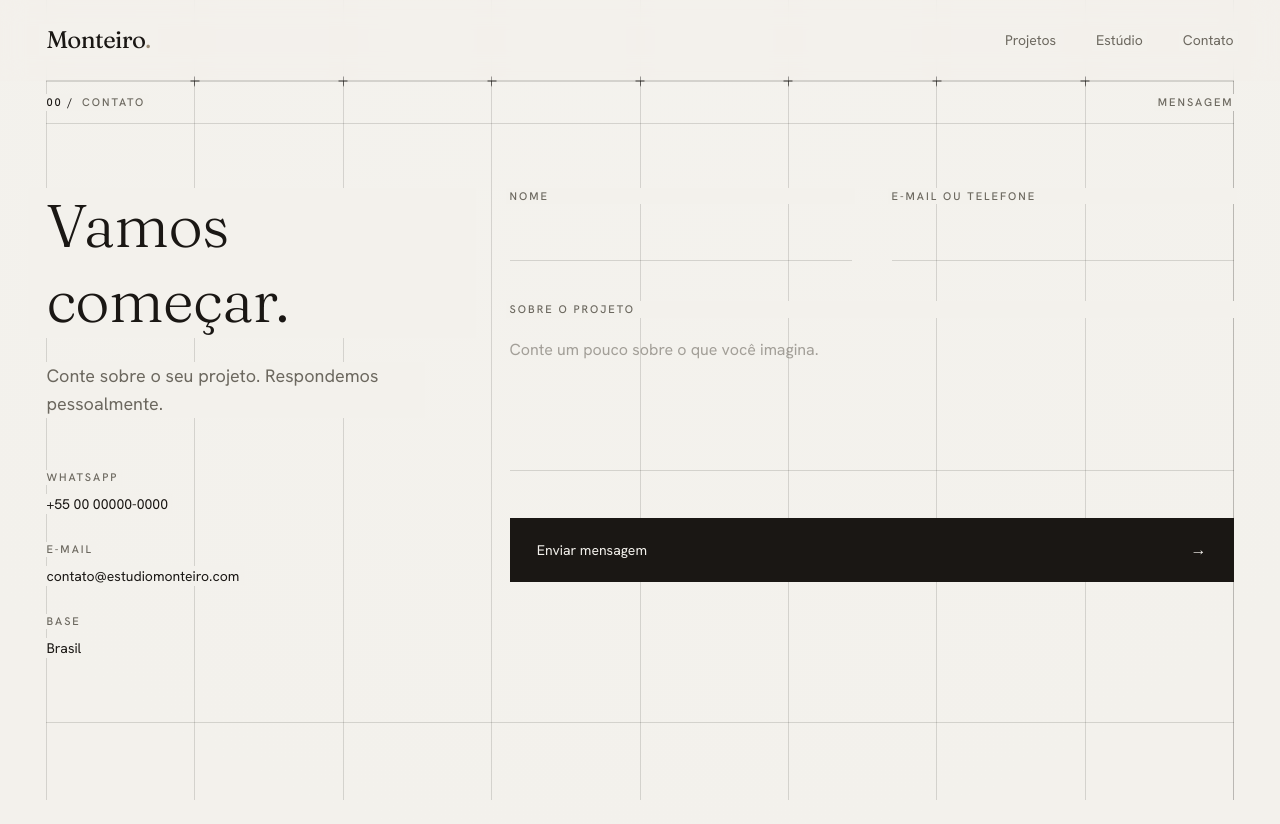
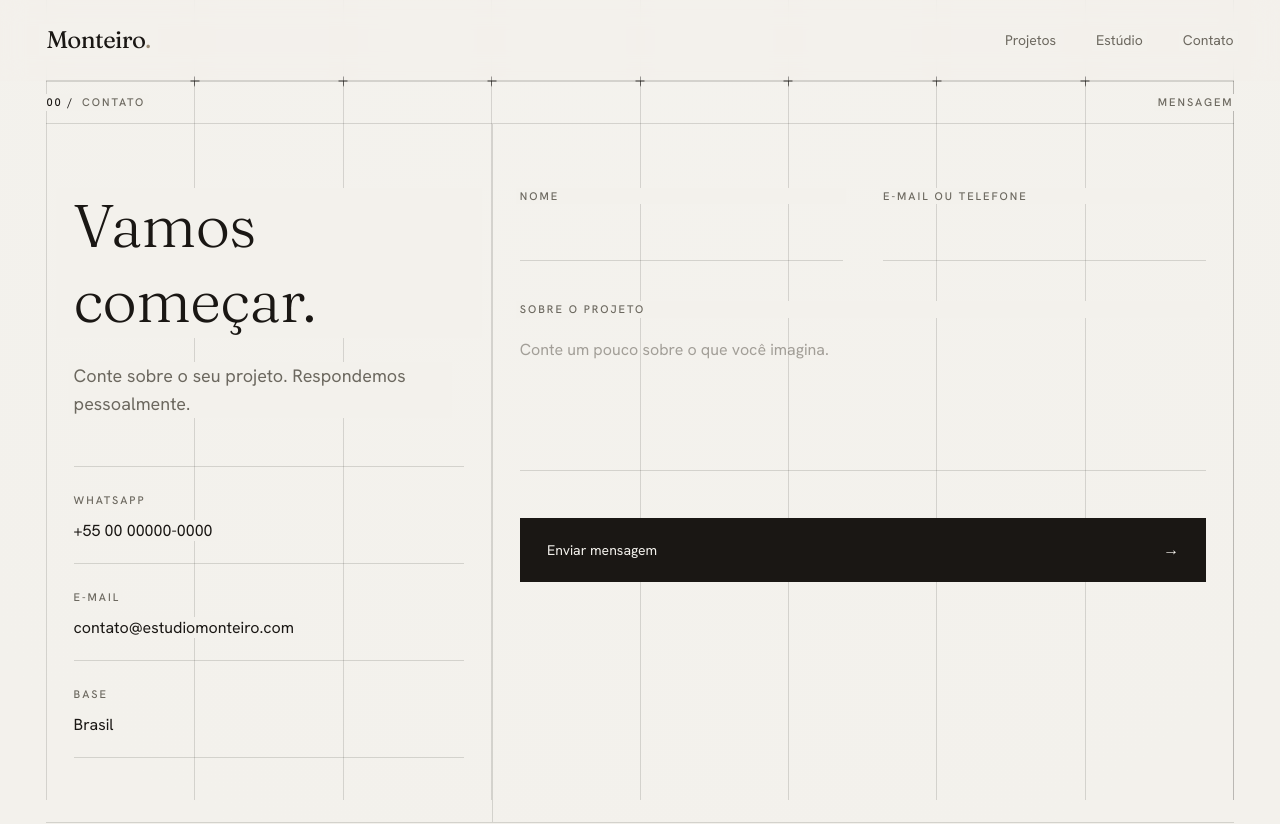
Before and after one commit to theusinshow/monteiro, a Next.js app: page /contato in a window 1280 px wide. Shown: the top 824 px of the page. Built offline with nearby package versions, Linux system fonts and the light colour scheme.

Commit message:
feat(layout): projetos card delimiter rule; contato grid-aligned with vertical divider + contact ficha

```diff
--- a/app/contato/page.tsx
+++ b/app/contato/page.tsx
@@ -9,6 +9,12 @@ export const metadata: Metadata = {
   description:
     "Inicie uma conversa com o Estúdio Monteiro sobre o seu projeto.",
 };
+
+const details: [string, string, string?][] = [
+  ["WhatsApp", site.whatsapp, site.whatsappUrl],
+  ["E-mail", site.email, `mailto:${site.email}`],
+  ["Base", site.location],
+];
 
 export default function ContatoPage() {
   return (
@@ -23,9 +29,10 @@ export default function ContatoPage() {
       </Container>
 
       <Rule />
-      <Container className="py-12 md:py-16">
-        <div className="grid grid-cols-4 gap-12 md:grid-cols-6 lg:grid-cols-8">
-          <div className="col-span-4 md:col-span-6 lg:col-span-3">
+      <Container>
+        <div className="grid grid-cols-4 md:grid-cols-6 lg:grid-cols-8">
+          {/* Left: invitation + contact ficha */}
+          <div className="col-span-4 px-(--cell-pad) py-12 md:col-span-6 md:py-16 lg:col-span-3">
             <h1 className="knockout w-fit max-w-[12ch] font-display text-4xl leading-tight md:text-6xl">
               Vamos começar.
             </h1>
@@ -33,34 +40,29 @@ export default function ContatoPage() {
               Conte sobre o seu projeto. Respondemos pessoalmente.
             </p>
 
-            <dl className="mt-12 space-y-6 text-sm">
-              <div>
-                <dt className="label">WhatsApp</dt>
-                <dd className="knockout mt-2 w-fit">
-                  <a href={site.whatsappUrl} className="link-underline text-ink">
-                    {site.whatsapp}
-                  </a>
-                </dd>
-              </div>
-              <div>
-                <dt className="label">E-mail</dt>
-                <dd className="knockout mt-2 w-fit">
-                  <a
-                    href={`mailto:${site.email}`}
-                    className="link-underline text-ink"
-                  >
-                    {site.email}
-                  </a>
-                </dd>
-              </div>
-              <div>
-                <dt className="label">Base</dt>
-                <dd className="knockout mt-2 w-fit text-ink">{site.location}</dd>
-              </div>
+            <dl className="mt-12 border-t border-line">
+              {details.map(([label, value, href]) => (
+                <div key={label} className="border-b border-line py-5">
+                  <dt className="label">{label}</dt>
+                  <dd className="mt-2 wrap-break-word">
+                    {href ? (
+                      <a
+                        href={href}
+                        className="knockout link-underline text-ink"
+                      >
+                        {value}
+                      </a>
+                    ) : (
+                      <span className="knockout text-ink">{value}</span>
+                    )}
+                  </dd>
+                </div>
+              ))}
             </dl>
           </div>
 
-          <div className="col-span-4 md:col-span-6 lg:col-span-5">
+          {/* Right: form, divided from the index by a vertical hairline */}
+          <div className="col-span-4 px-(--cell-pad) py-12 md:col-span-6 md:py-16 lg:col-span-5 lg:border-l lg:border-line">
             <ContactForm />
           </div>
         </div>
--- a/components/projects/ProjectsView.tsx
+++ b/components/projects/ProjectsView.tsx
@@ -58,10 +58,12 @@ export function ProjectsView({ projects }: { projects: Project[] }) {
                   priority={i < 3}
                 />
               </MaskReveal>
-              <h3 className="knockout mt-5 w-fit font-display text-xl leading-none">
+              {/* hairline delimiting the caption, full card width */}
+              <span className="mt-5 block h-px w-full bg-line transition-colors duration-500 ease-editorial group-hover:bg-ink" />
+              <h3 className="knockout w-fit pt-4 font-display text-xl leading-none">
                 {project.title}
               </h3>
-              <p className="knockout mt-2 w-fit text-sm text-graphite">
+              <p className="knockout mt-1 w-fit text-sm text-graphite">
                 {project.location}
               </p>
             </Link>
```
